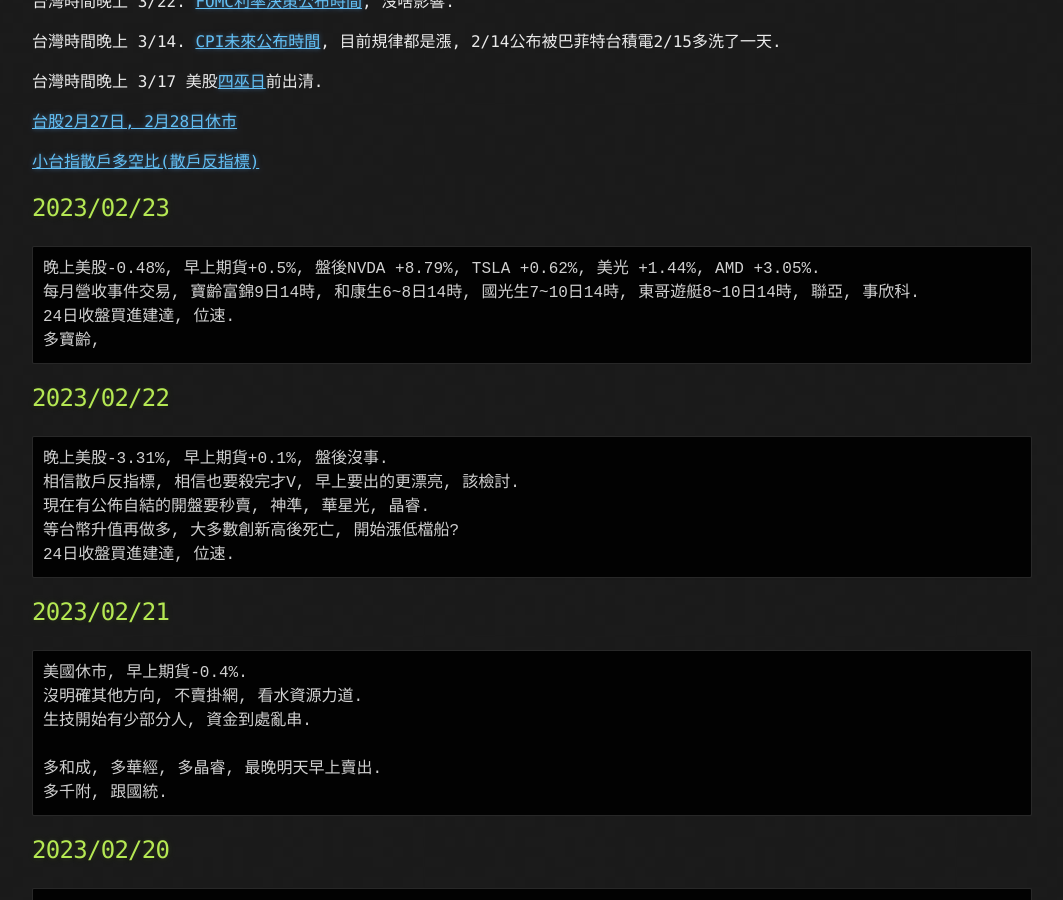
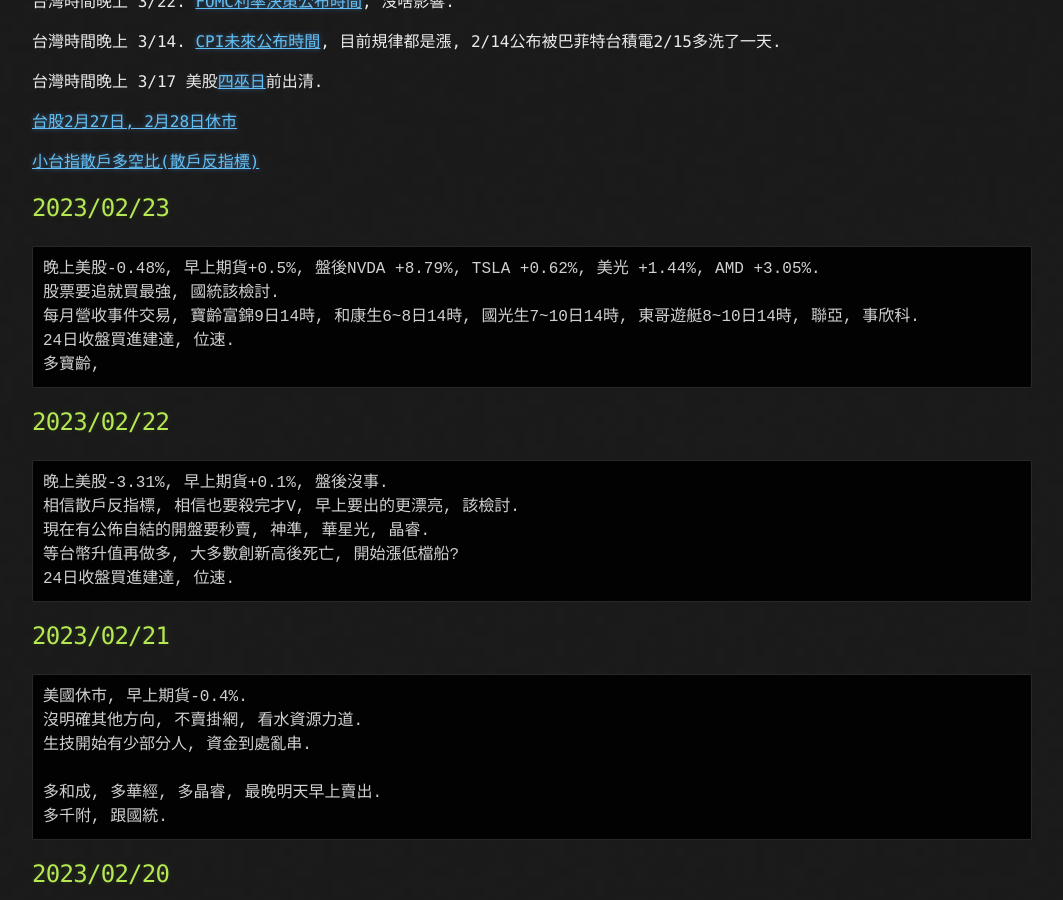
Before and after one commit to lepg5487/Stock_God, a Jekyll site: the page built from index.md, in a window 1280 px wide and 900 px high, scrolled down 428 px. Shown: the whole window, without its empty margins (108-1171 px from the left). Built offline with Jekyll 4.4.1, drawn with Linux system fonts in a browser that asks for light colours; our own code applies the rules of GitHub Pages for plain Markdown files.

Commit message:
Update index.md

````diff
--- a/index.md
+++ b/index.md
@@ -23,6 +23,7 @@
 ## 2023/02/23
 ```
 晚上美股-0.48%, 早上期貨+0.5%, 盤後NVDA +8.79%, TSLA +0.62%, 美光 +1.44%, AMD +3.05%.
+股票要追就買最強, 國統該檢討.
 每月營收事件交易, 寶齡富錦9日14時, 和康生6~8日14時, 國光生7~10日14時, 東哥遊艇8~10日14時, 聯亞, 事欣科.
 24日收盤買進建達, 位速.
 多寶齡,
````
